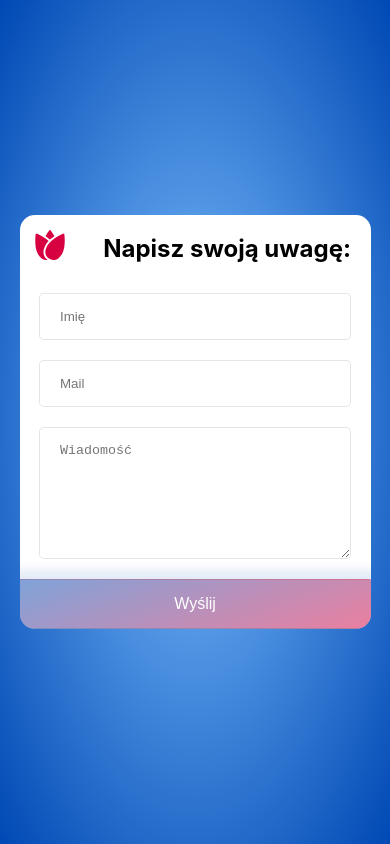
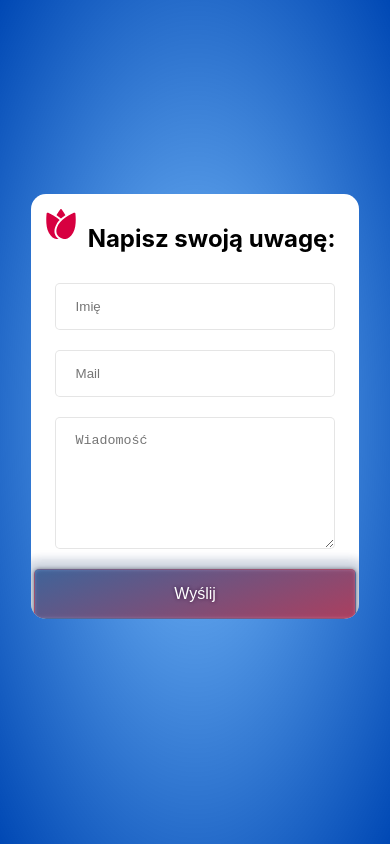
Before and after one commit to Rehaeel/rosary-mysteries, a React (Create React App) app: page /contact in a window 390 px wide. Built offline with nearby package versions, Linux system fonts and the light colour scheme.

Commit message:
changing send button in contact form

```diff
--- a/src/component/contact-page/contact-page.css
+++ b/src/component/contact-page/contact-page.css
@@ -4,7 +4,7 @@
     padding: 45px;
     background-color: #fff;
     border-radius: 15px;
-    width: 350px;
+    width: min(350px 80%);
     max-width: 80%;
 }
 
@@ -41,11 +41,11 @@
     font-size: 1em;
     box-shadow: 0 0 10px 10px rgba(0, 72, 180, 0.1);
     background: linear-gradient(160deg, rgb(0, 72, 180, 0.5) 0%, rgba(215, 0, 64, 0.5) 100%);
+    filter: drop-shadow(0 0 2px #000);
 }
 
 @media screen and (max-width: 980px) {
     .contact-page {
-        width: 80%;
         padding: 5% 5% 0 5%;
         overflow: hidden;
     }
@@ -67,3 +67,11 @@
         align-self: center;
     }
 }
+
+@media screen and (max-width: 765px) {
+    .contact-page {
+    width: 100%;
+        margin: 2% 8% 10% 8%;
+        padding: 30px 6% 0 6%;
+    }
+}
--- a/src/component/mysteries-view/mysteries-view.css
+++ b/src/component/mysteries-view/mysteries-view.css
@@ -122,7 +122,6 @@
         margin: 2% 8% 10% 8%;
         padding: 30px 6% 0 6%;
         border-bottom: 30px solid #fff;
-
     }
 
     .mysteries-view>h1 {
```
